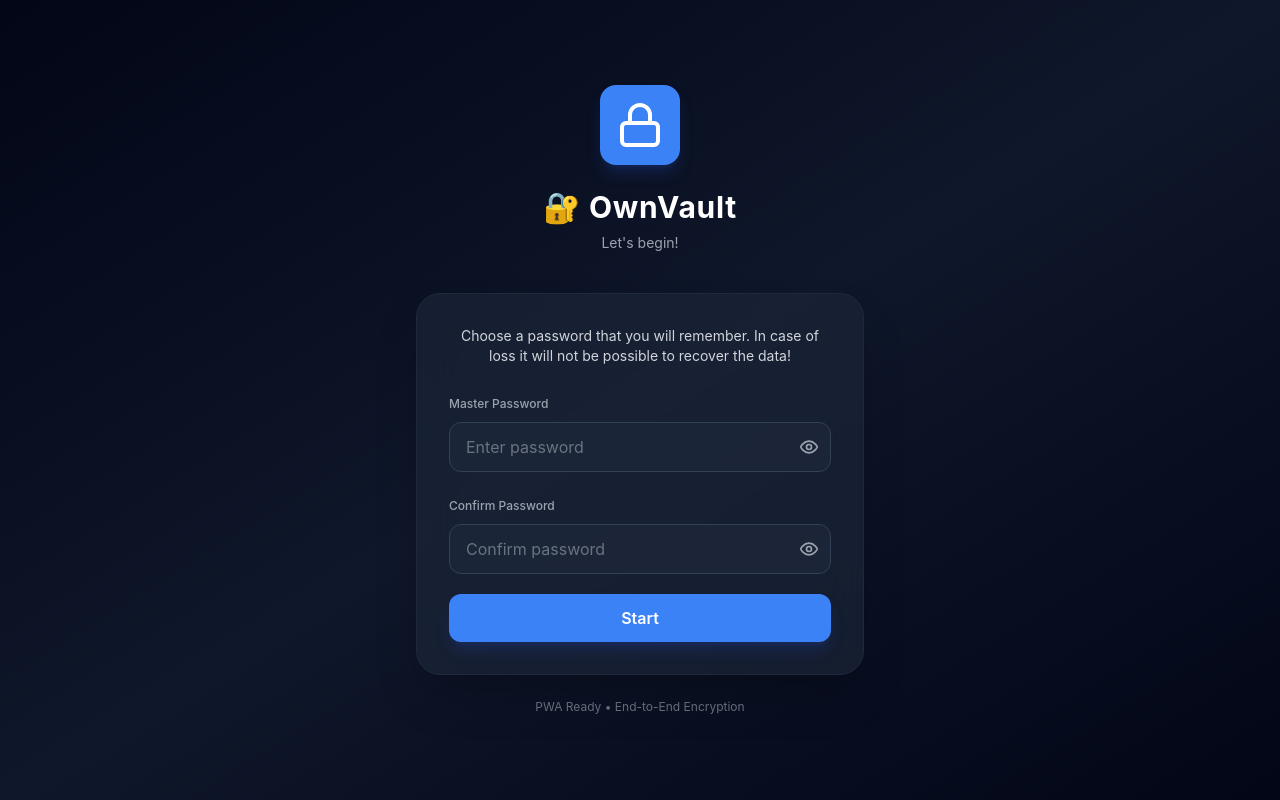
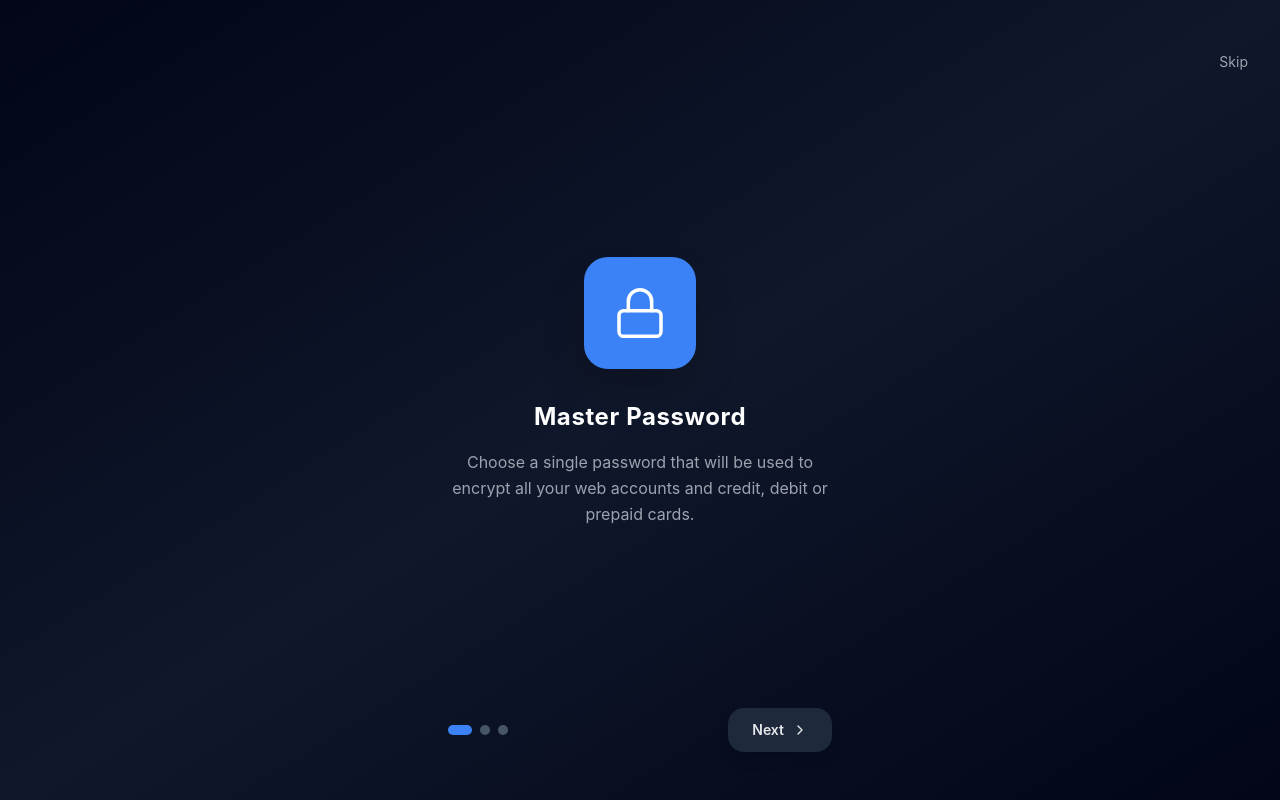
Before and after one commit to MicCastriotta/VaultProject, a React (Vite) app: page / in a window 1280 px wide. Built offline with nearby package versions, Linux system fonts and the light colour scheme.

Commit message:
pwa and version exposed

```diff
--- a/index.html
+++ b/index.html
@@ -8,7 +8,6 @@
     <meta name="theme-color" content="#2196F3" />
 
     <link rel="apple-touch-icon" href="/apple-touch-icon.png" />
-    <link rel="manifest" href="/manifest.json" />
     <title>OwnVault</title>
 </head>
 <body>
--- a/package.json
+++ b/package.json
@@ -1,6 +1,6 @@
 {
   "name": "ownvault",
-  "version": "1.0.0",
+  "version": "1.1.0",
   "private": true,
   "type": "module",
   "scripts": {
--- a/src/App.jsx
+++ b/src/App.jsx
@@ -3,7 +3,7 @@
  * Gestisce routing e protezione route
  */
 
-import { lazy, Suspense } from 'react';
+import { lazy, Suspense, useState } from 'react';
 import { BrowserRouter, Routes, Route, Navigate, Outlet } from 'react-router-dom';
 import { AuthProvider, useAuth } from './contexts/AuthContext';
 import { IntegrityWarningBanner } from './components/IntegrityWarningBanner';
@@ -11,6 +11,7 @@ import { BiometricSetupDialog } from './components/BiometricSetupDialog';
 import { AppLayout } from './layouts/AppLayout';
 
 // Pagine caricate al volo (lazy) per ridurre il bundle iniziale
+const TutorialPage = lazy(() => import('./pages/TutorialPage').then(m => ({ default: m.TutorialPage })));
 const SignUpPage = lazy(() => import('./pages/SignUpPage').then(m => ({ default: m.SignUpPage })));
 const LoginPage = lazy(() => import('./pages/LoginPage').then(m => ({ default: m.LoginPage })));
 const MainPage = lazy(() => import('./pages/MainPage').then(m => ({ default: m.MainPage })));
@@ -65,6 +66,15 @@ function AppRoutes() {
         skipBiometricSetup
     } = useAuth();
 
+    const [tutorialDone, setTutorialDone] = useState(
+        () => localStorage.getItem('tutorialCompleted') === 'true'
+    );
+
+    function completeTutorial() {
+        localStorage.setItem('tutorialCompleted', 'true');
+        setTutorialDone(true);
+    }
+
     if (isLoading) {
         return (
             <div className="min-h-screen bg-gray-50 flex items-center justify-center">
@@ -76,8 +86,15 @@ function AppRoutes() {
         );
     }
 
-    // Se non esiste utente -> SignUp
+    // Se non esiste utente -> Tutorial (prima volta) poi SignUp
     if (!userExists) {
+        if (!tutorialDone) {
+            return (
+                <Suspense fallback={<PageLoader />}>
+                    <TutorialPage onDone={completeTutorial} />
+                </Suspense>
+            );
+        }
         return (
             <Suspense fallback={<PageLoader />}>
                 <Routes>
--- a/src/main.jsx
+++ b/src/main.jsx
@@ -4,20 +4,9 @@ import { App } from './App';
 import './index.css';
 import './i18n/config';
 import { configureDOMPurify } from './services/securityUtils';
+import { registerSW } from 'virtual:pwa-register'
 
-// Register service worker for PWA
-if ('serviceWorker' in navigator) {
-  window.addEventListener('load', () => {
-    navigator.serviceWorker.register('/sw.js').then(
-      (registration) => {
-        console.log('ServiceWorker registered:', registration);
-      },
-      (error) => {
-        console.log('ServiceWorker registration failed:', error);
-      }
-    );
-  });
-}
+registerSW({ immediate: true });
 
 configureDOMPurify();
 
--- a/src/pages/LoginPage.jsx
+++ b/src/pages/LoginPage.jsx
@@ -13,6 +13,8 @@ export function LoginPage() {
     const [showPassword, setShowPassword] = useState(false);
     const [isLoading, setIsLoading] = useState(false);
     const [error, setError] = useState('');
+
+    const version = __APP_VERSION__;
 
     async function handleSubmit(e) {
         e.preventDefault();
@@ -113,7 +115,7 @@ export function LoginPage() {
 
                 {/* Footer */}
                 <div className="mt-6 text-center text-xs text-gray-500">
-                    PWA Ready • End-to-End Encryption
+                    End-to-End Encryption • v{version}
                 </div>
             </div>
         </div>
--- a/src/pages/SignUpPage.jsx
+++ b/src/pages/SignUpPage.jsx
@@ -18,6 +18,8 @@ export function SignUpPage() {
     const [error, setError] = useState('');
 
     const strength = cryptoService.checkPasswordStrength(password);
+
+    const version = __APP_VERSION__;
 
     const strengthConfig = {
         Blank: { progress: 0, color: 'bg-gray-300', text: '' },
@@ -187,7 +189,7 @@ export function SignUpPage() {
 
                 {/* Footer */}
                 <div className="mt-6 text-center text-xs text-gray-500">
-                    PWA Ready • End-to-End Encryption
+                    End-to-End Encryption • v{version}
                 </div>
             </div>
         </div>
--- /dev/null
+++ b/src/pages/TutorialPage.jsx
@@ -0,0 +1,132 @@
+/**
+ * TutorialPage
+ * Shown only on first launch (before master password is created).
+ * Carousel of 3 slides explaining the app's key features.
+ */
+
+import { useState, useRef } from 'react';
+import { Lock, ShieldCheck, UploadCloud, ChevronRight } from 'lucide-react';
+
+const SLIDES = [
+    {
+        icon: Lock,
+        iconColor: 'from-blue-500 to-brand',
+        title: 'Master Password',
+        description:
+            'Choose a single password that will be used to encrypt all your web accounts and credit, debit or prepaid cards.',
+    },
+    {
+        icon: ShieldCheck,
+        iconColor: 'from-green-500 to-emerald-400',
+        title: 'Zero Knowledge',
+        description:
+            'No plaintext data is ever saved. Security is further strengthened by biometric authentication or two-factor authentication.',
+    },
+    {
+        icon: UploadCloud,
+        iconColor: 'from-purple-500 to-indigo-400',
+        title: 'Backup & Restore',
+        description:
+            'Backup or restore your encrypted database at any time — ideal in case of device change or loss.',
+    },
+];
+
+export function TutorialPage({ onDone }) {
+    const [current, setCurrent] = useState(0);
+
+    // Touch / swipe state
+    const touchStartX = useRef(null);
+
+    function handleTouchStart(e) {
+        touchStartX.current = e.touches[0].clientX;
+    }
+
+    function handleTouchEnd(e) {
+        if (touchStartX.current === null) return;
+        const delta = e.changedTouches[0].clientX - touchStartX.current;
+        touchStartX.current = null;
+        if (delta < -50 && current < SLIDES.length - 1) setCurrent(c => c + 1);
+        if (delta > 50 && current > 0) setCurrent(c => c - 1);
+    }
+
+    function handleNext() {
+        if (current < SLIDES.length - 1) {
+            setCurrent(c => c + 1);
+        } else {
+            onDone();
+        }
+    }
+
+    const slide = SLIDES[current];
+    const Icon = slide.icon;
+    const isLast = current === SLIDES.length - 1;
+
+    return (
+        <div
+            className="min-h-screen bg-gradient-to-br from-slate-950 via-slate-900 to-slate-950 flex flex-col items-center justify-between px-6 py-12 select-none"
+            onTouchStart={handleTouchStart}
+            onTouchEnd={handleTouchEnd}
+        >
+            {/* Skip button */}
+            <div className="w-full flex justify-end">
+                <button
+                    onClick={onDone}
+                    className="text-sm text-gray-400 hover:text-gray-200 transition px-2 py-1"
+                >
+                    Skip
+                </button>
+            </div>
+
+            {/* Slide content */}
+            <div className="flex-1 flex flex-col items-center justify-center text-center gap-8 max-w-sm w-full">
+                {/* Icon */}
+                <div
+                    className={`w-28 h-28 rounded-3xl bg-gradient-to-br ${slide.iconColor} flex items-center justify-center shadow-2xl`}
+                >
+                    <Icon className="w-14 h-14 text-white" strokeWidth={1.5} />
+                </div>
+
+                {/* Text */}
+                <div className="space-y-4">
+                    <h2 className="text-2xl font-bold text-white tracking-wide">
+                        {slide.title}
+                    </h2>
+                    <p className="text-gray-400 text-base leading-relaxed">
+                        {slide.description}
+                    </p>
+                </div>
+            </div>
+
+            {/* Bottom controls */}
+            <div className="w-full max-w-sm flex items-center justify-between">
+                {/* Dot indicators */}
+                <div className="flex gap-2">
+                    {SLIDES.map((_, i) => (
+                        <button
+                            key={i}
+                            onClick={() => setCurrent(i)}
+                            className={`rounded-full transition-all ${
+                                i === current
+                                    ? 'w-6 h-2.5 bg-blue-500'
+                                    : 'w-2.5 h-2.5 bg-slate-600 hover:bg-slate-500'
+                            }`}
+                        />
+                    ))}
+                </div>
+
+                {/* Next / Get Started */}
+                <button
+                    onClick={handleNext}
+                    className={`flex items-center gap-2 px-6 py-3 rounded-2xl font-semibold text-sm transition-all shadow-lg ${
+                        isLast
+                            ? 'bg-gradient-to-r from-brand to-blue-500 text-white shadow-blue-900/40'
+                            : 'bg-slate-800 text-gray-200 hover:bg-slate-700'
+                    }`}
+                >
+                    {isLast ? 'Get Started' : 'Next'}
+                    <ChevronRight size={16} />
+                </button>
+            </div>
+        </div>
+    );
+}
--- a/vite.config.js
+++ b/vite.config.js
@@ -12,11 +12,11 @@ function cspPlugin() {
         if (req.url === '/' || req.url === '/index.html') {
           res.setHeader('Content-Security-Policy', [
             "default-src 'self'",
-            "script-src 'self' 'unsafe-inline' 'unsafe-eval' 'https://www.googleapis.com/' 'https://apis.google.com/js/api.js'",
+            "script-src 'self' 'unsafe-inline' 'unsafe-eval' https://apis.google.com https://www.googleapis.com",
             "style-src 'self' 'unsafe-inline'", // Tailwind necessita inline styles
             "img-src 'self' data: blob:",
             "font-src 'self' data:",
-            "connect-src 'self'",
+            "connect-src 'self' https://www.googleapis.com https://oauth2.googleapis.com https://www.google.com",
             "object-src 'none'",
             "base-uri 'self'",
             "form-action 'self'",
@@ -54,6 +54,9 @@ export default defineConfig({
     VitePWA({
       registerType: 'autoUpdate',
       includeAssets: ['favicon.ico', 'apple-touch-icon.png', 'masked-icon.svg'],
+      devOptions: {
+        enabled: true
+      },
       manifest: {
         name: 'OwnVault',
         short_name: 'OwnVault',
@@ -63,12 +66,12 @@ export default defineConfig({
         display: 'standalone',
         icons: [
           {
-            src: 'pwa-192x192.png',
+            src: '/icons/icon-192x192.png',
             sizes: '192x192',
             type: 'image/png'
           },
           {
-            src: 'pwa-512x512.png',
+            src: '/icons/icon-512x512.png',
             sizes: '512x512',
             type: 'image/png'
           }
@@ -99,8 +102,10 @@ export default defineConfig({
   server: {
       port: 3000,
       allowedHosts: [
-          'choicest-shantay-conciliatory.ngrok-free.dev'
+          'ownvault.eu'
       ]
-
+  },
+  define: {
+    __APP_VERSION__: JSON.stringify(process.env.npm_package_version),
   }
 });
```
Also changed, not shown: sw.js (deleted, +0 -40 lines), manifest.json (deleted), 1 other file (tests, documents, lock files or other folders).
